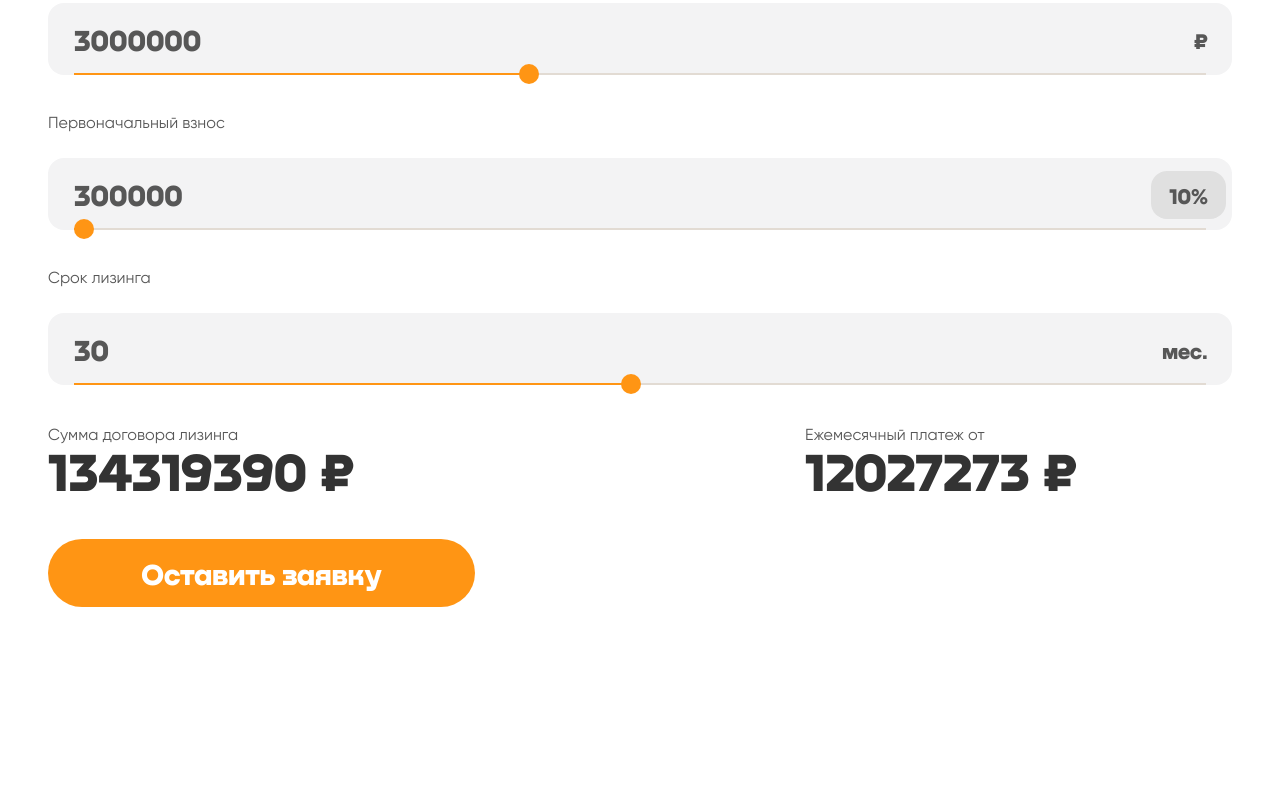
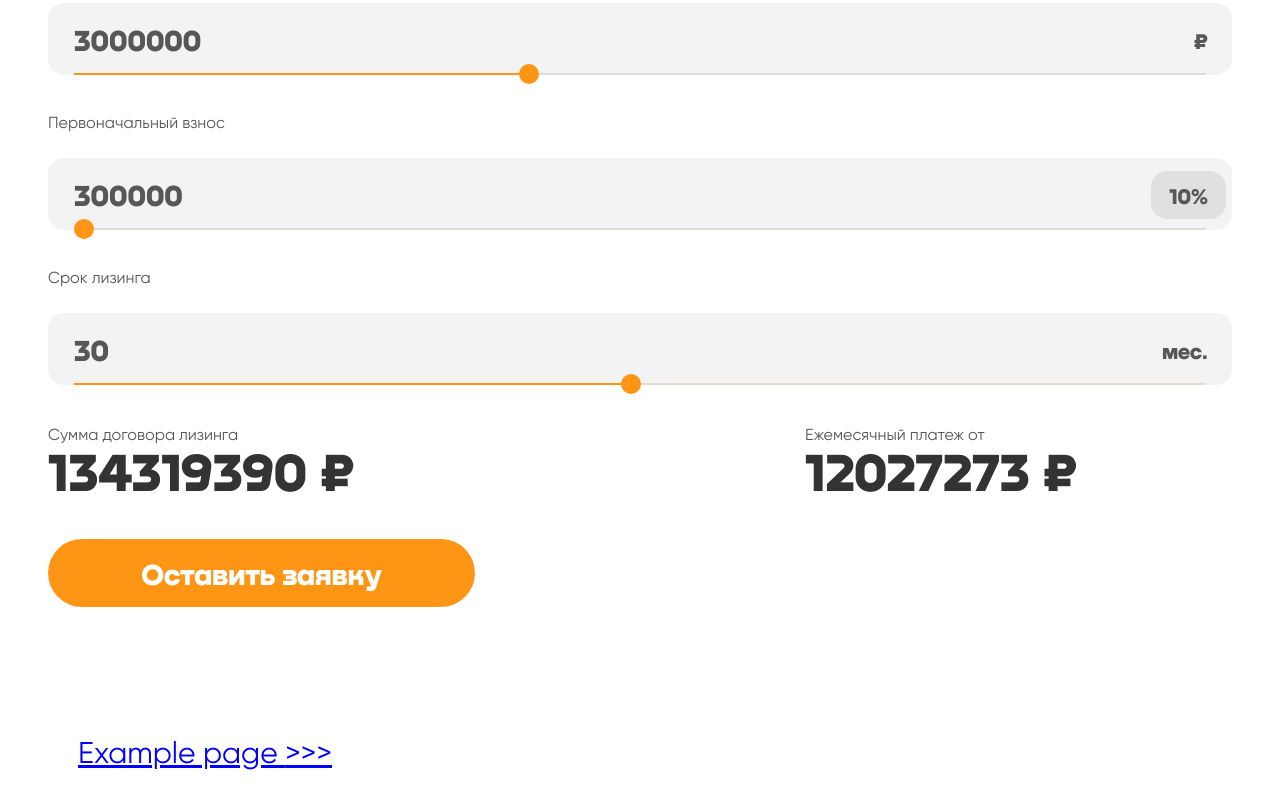
Before and after one commit to Avtandil03/leazing-car, a Next.js app: page / in a window 1280 px wide. Shown: the part 845-1645 px from the top of the page. Before the commit the page ends 1582 px from the top, so only its background shows below. Built offline with nearby package versions, Linux system fonts and the light colour scheme.

Commit message:
add link for example page

```diff
--- a/src/pages/HomePage/HomePage.tsx
+++ b/src/pages/HomePage/HomePage.tsx
@@ -3,6 +3,7 @@ import { Calculator } from '@/features/Calculator/Calculator'
 import { Slider } from '@/features/Slider/Slider'
 import { FC, useState } from 'react'
 import s from './homePage.module.scss'
+import Link from 'next/link'
 
 export const HomePage: FC = () => {
   const [sliderIsOut, setSliderIsOut] = useState(false)
@@ -12,6 +13,7 @@ export const HomePage: FC = () => {
       <main className={s.container}>
         <Slider setIsOut={setSliderIsOut}/>
         <Calculator/>
+        <Link className={s.exampleLink} href={'/example'} >Example page {'>>>'}</Link>
       </main>
     </div>
   )
--- a/src/pages/HomePage/homePage.module.scss
+++ b/src/pages/HomePage/homePage.module.scss
@@ -7,3 +7,11 @@
 .container{
   @include container;
 }
+
+.exampleLink{
+  font-size: 30px;
+  text-decoration: underline;
+  color: blue;
+  width: 100%;
+  padding: 30px;
+}
```
